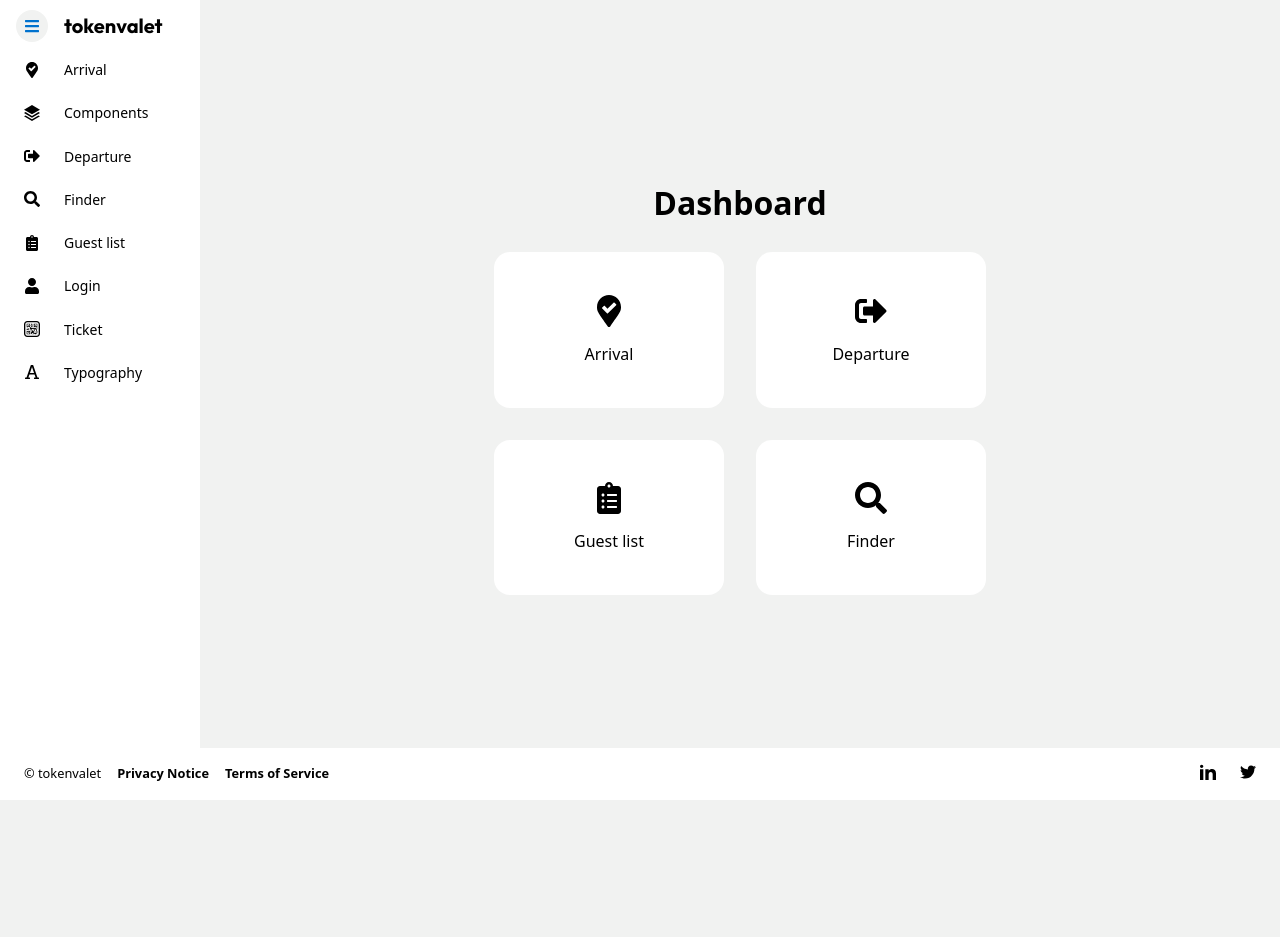
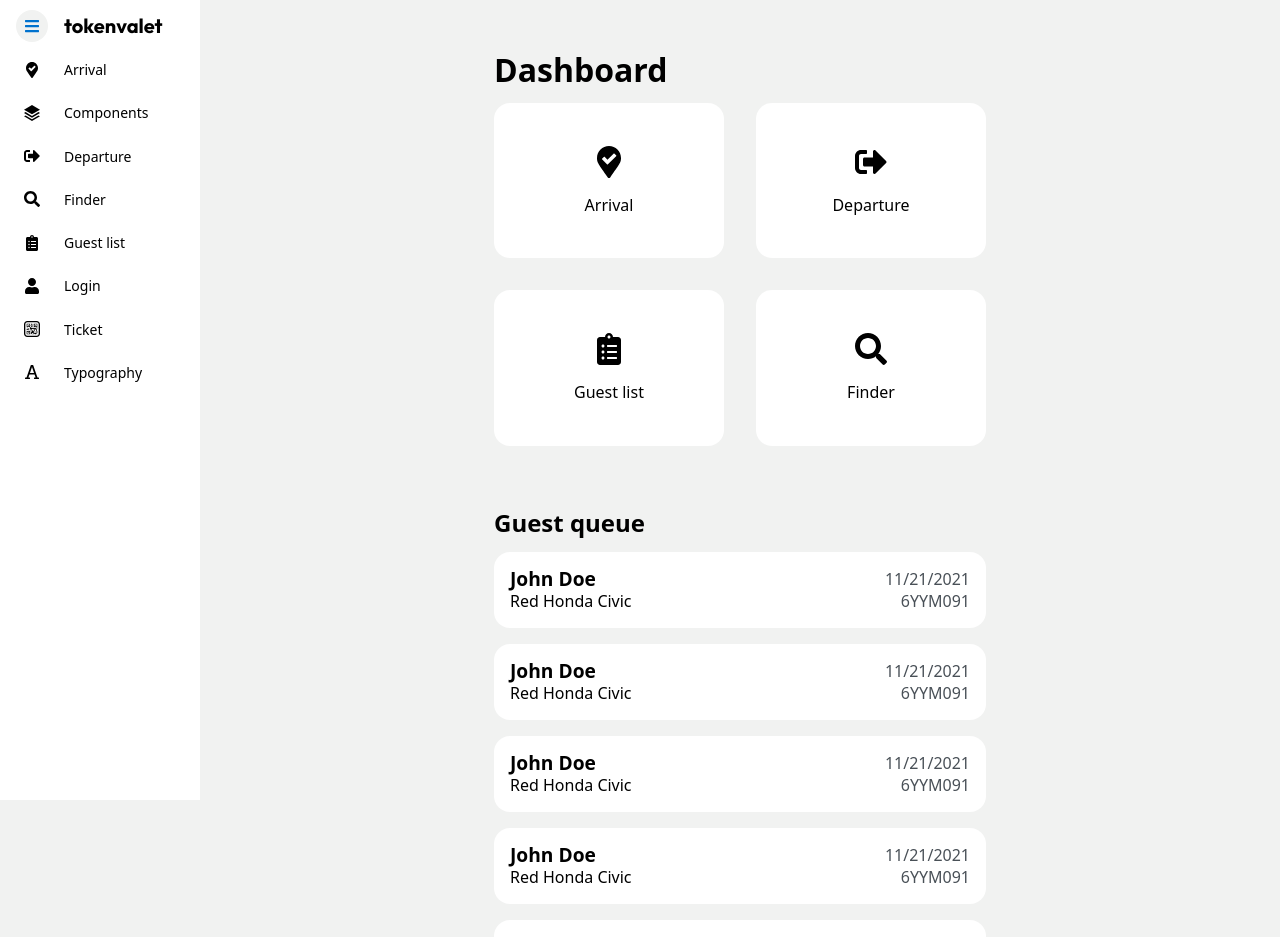
Before and after one commit to joshuabradley012/tokenvalet, a React app: page / in a window 1280 px wide. Shown: the top 937 px of the page. Before the commit the page ends 800 px from the top, so only its background shows below. Built offline with nearby package versions, Linux system fonts and the light colour scheme.

Commit message:
Small CSS changes

```diff
--- a/client/pages/home/index.js
+++ b/client/pages/home/index.js
@@ -37,6 +37,59 @@ const Home = () => (
               }
             })}
           </div>
+          <div className="guest-list">
+            <h2>Guest queue</h2>
+            <div className="guest">
+              <div className="header">
+                <h3>John Doe</h3>
+                <span className="date">11/21/2021</span>
+              </div>
+              <div className="body">
+                <span className="vehicle">Red Honda Civic</span>
+                <span className="license">6YYM091</span>
+              </div>
+            </div>
+            <div className="guest">
+              <div className="header">
+                <h3>John Doe</h3>
+                <span className="date">11/21/2021</span>
+              </div>
+              <div className="body">
+                <span className="vehicle">Red Honda Civic</span>
+                <span className="license">6YYM091</span>
+              </div>
+            </div>
+            <div className="guest">
+              <div className="header">
+                <h3>John Doe</h3>
+                <span className="date">11/21/2021</span>
+              </div>
+              <div className="body">
+                <span className="vehicle">Red Honda Civic</span>
+                <span className="license">6YYM091</span>
+              </div>
+            </div>
+            <div className="guest">
+              <div className="header">
+                <h3>John Doe</h3>
+                <span className="date">11/21/2021</span>
+              </div>
+              <div className="body">
+                <span className="vehicle">Red Honda Civic</span>
+                <span className="license">6YYM091</span>
+              </div>
+            </div>
+            <div className="guest">
+              <div className="header">
+                <h3>John Doe</h3>
+                <span className="date">11/21/2021</span>
+              </div>
+              <div className="body">
+                <span className="vehicle">Red Honda Civic</span>
+                <span className="license">6YYM091</span>
+              </div>
+            </div>
+          </div>
         </div>
       </div>
     </div>
--- a/client/pages/home/style.scss
+++ b/client/pages/home/style.scss
@@ -2,15 +2,13 @@
 @use '~scss/mixins/breakpoints' as *;
 
 .home {
-  align-items: center;
-  display: flex;
-  text-align: center;
-
   h1 {
-    margin-bottom: $spacer-8;
+    margin-top: 0;
   }
 
   .dashboard {
+    margin-bottom: $spacer-16;
+
     .item {
       background: $white;
       border-radius: $border-radius-lg;
--- a/client/scss/_utilities-config.scss
+++ b/client/scss/_utilities-config.scss
@@ -157,8 +157,8 @@ $utilities: (
     property: text-align,
     class: text,
     values: (
-      start: left,
-      end: right,
+      left: left,
+      right: right,
       center: center,
     )
   ),
```
